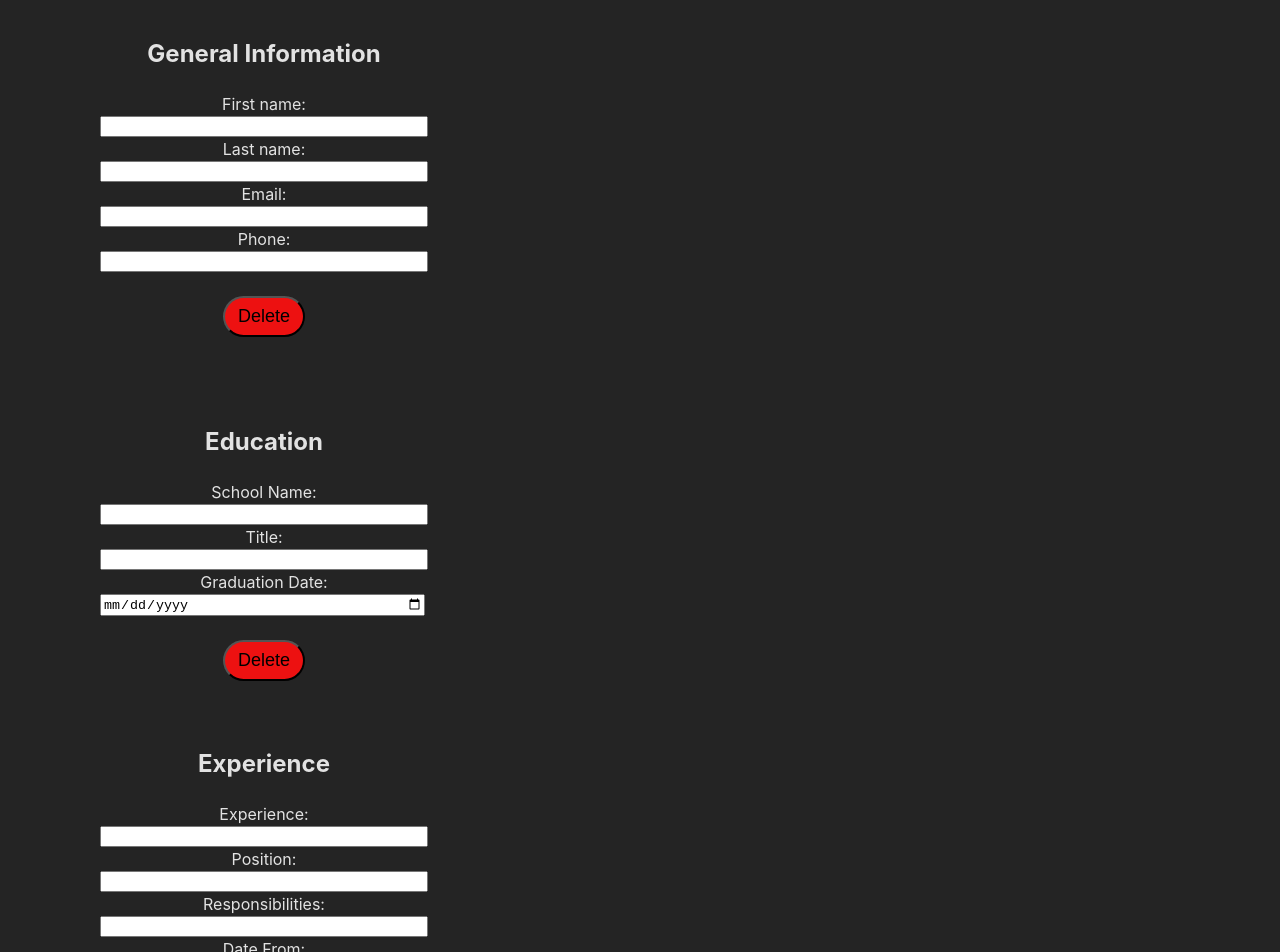
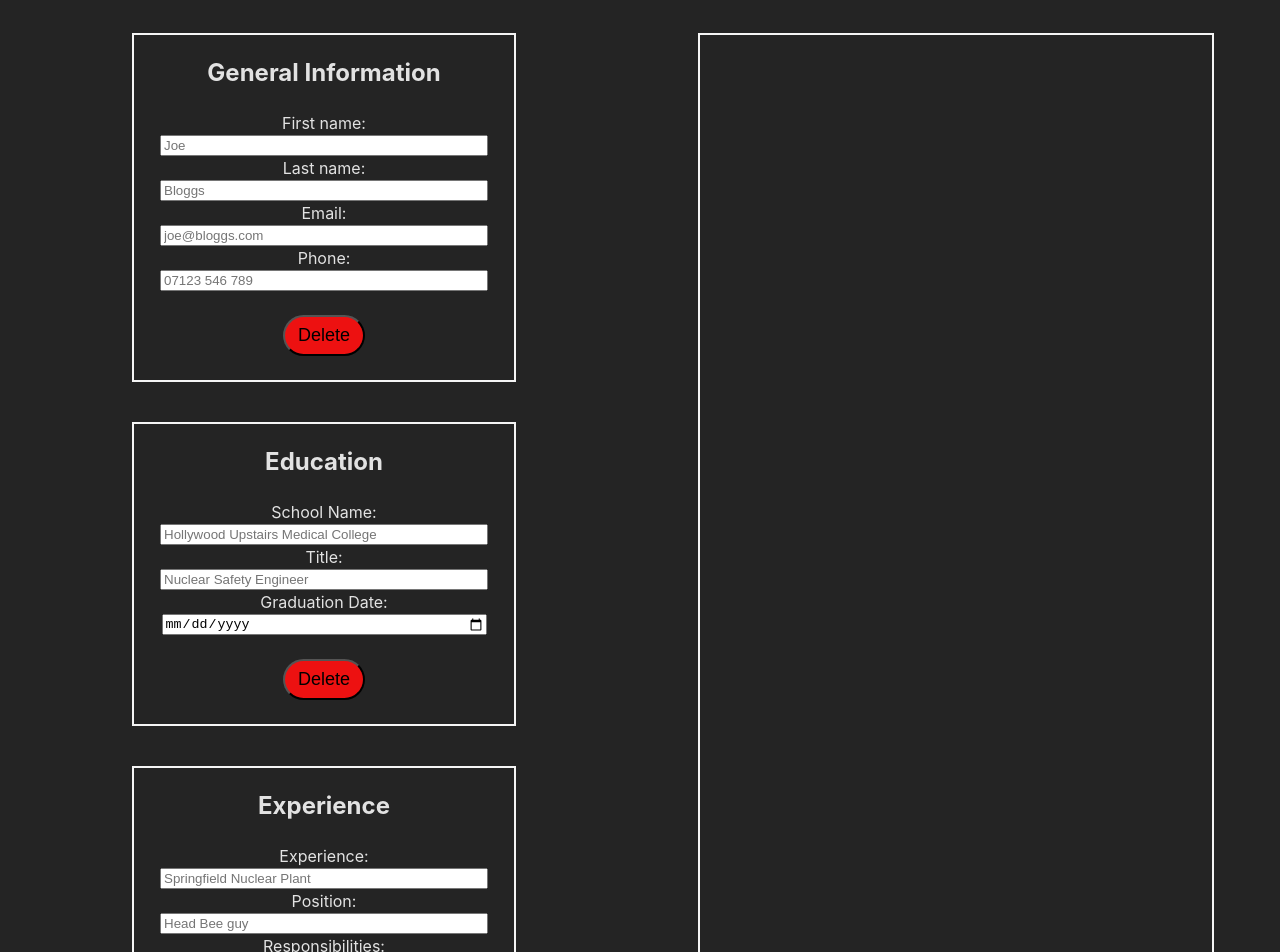
Before and after one commit to jonorl/cv-application, a React (Vite) app: page / in a window 1280 px wide. Shown: the part 140-1092 px from the top of the page. Built offline with nearby package versions, Linux system fonts and the light colour scheme.

Commit message:
Feat: Improved CSS for Education, Experience, General and Preview components.

```diff
--- a/src/components/Education.jsx
+++ b/src/components/Education.jsx
@@ -25,6 +25,7 @@ export default function Education({ educationInfo, setEducationInfo }) {
       <input
         type="text"
         value={educationInfo.school}
+        placeholder="Hollywood Upstairs Medical College"
         onChange={(event) => handleInputChange("school", event.target.value)}
       />
 
@@ -32,6 +33,7 @@ export default function Education({ educationInfo, setEducationInfo }) {
       <input
         type="text"
         value={educationInfo.title}
+        placeholder="Nuclear Safety Engineer"
         onChange={(event) => handleInputChange("title", event.target.value)}
       />
 
--- a/src/components/Experience.jsx
+++ b/src/components/Experience.jsx
@@ -27,6 +27,7 @@ export default function Experience({experienceInfo, setExperienceInfo}) {
       <input
         type="text"
         value={experienceInfo.company}
+        placeholder="Springfield Nuclear Plant"
         onChange={(event) => handleInputChange('company', event.target.value)}
       />
 
@@ -34,6 +35,7 @@ export default function Experience({experienceInfo, setExperienceInfo}) {
       <input
         type="text"
         value={experienceInfo.position}
+        placeholder="Head Bee guy"
         onChange={(event) => handleInputChange('position', event.target.value)}
       />
 
@@ -41,6 +43,7 @@ export default function Experience({experienceInfo, setExperienceInfo}) {
       <input
         type="text"
         value={experienceInfo.responsibilities}
+        placeholder="Guard the bee"
         onChange={(event) => handleInputChange('responsibilities', event.target.value)}
       />
 
--- a/src/components/General.jsx
+++ b/src/components/General.jsx
@@ -25,6 +25,7 @@ export default function General({ generalInfo, setGeneralInfo }) {
       <input
         type="text"
         value={generalInfo.fname}
+        placeholder="Joe"
         onChange={(event) => handleInputChange('fname', event.target.value)}
       />
 
@@ -32,6 +33,7 @@ export default function General({ generalInfo, setGeneralInfo }) {
       <input
         type="text"
         value={generalInfo.lname}
+        placeholder="Bloggs"
         onChange={(event) => handleInputChange('lname', event.target.value)}
       />
 
@@ -39,6 +41,7 @@ export default function General({ generalInfo, setGeneralInfo }) {
       <input
         type="email"
         value={generalInfo.email}
+        placeholder="joe@bloggs.com"
         onChange={(event) => handleInputChange('email', event.target.value)}
       />
 
@@ -46,6 +49,7 @@ export default function General({ generalInfo, setGeneralInfo }) {
       <input
         type="phone"
         value={generalInfo.phone}
+        placeholder="07123 546 789"
         onChange={(event) => handleInputChange('phone', event.target.value)}
       />
 
--- a/src/styles/index.css
+++ b/src/styles/index.css
@@ -11,27 +11,27 @@
   -moz-osx-font-smoothing: grayscale;
 }
 
-
 #root {
   text-align: center;
   justify-content: center;
   align-content: center;
   display: grid;
+  row-gap: 5vh;
   grid-auto-flow: column;
-  width: 80vw;
   grid-template-columns: 1fr 1fr;
-  grid-template-rows: 0.2fr 1fr 1fr 1fr;
+  grid-template-rows: 0.2fr auto auto auto;
 }
 
 body {
-display: flex;
-flex-direction: column;
-justify-content: center;
+  display: flex;
+  flex-direction: column;
+  justify-content: center;
 }
 
 h1 {
   font-size: 3.2em;
   line-height: 1.1;
+  justify-content: center;
   display: flex;
   justify-self: center;
   align-content: center;
@@ -40,15 +40,22 @@ h1 {
 }
 
 .general {
+  border: solid 2px whitesmoke;
+  padding-left: 2vw;
+  padding-right: 2vw;
   grid-column: 1;
   grid-row: 2;
   align-content: center;
   display: grid;
   max-width: 50vw;
   justify-self: center;
+  max-height: min-content;
 }
 
 .education {
+  border: solid 2px whitesmoke;
+  padding-left: 2vw;
+  padding-right: 2vw;
   grid-column: 1;
   grid-row: 3;
   align-content: center;
@@ -58,6 +65,9 @@ h1 {
 }
 
 .experience {
+  border: solid 2px whitesmoke;
+  padding-left: 2vw;
+  padding-right: 2vw;
   grid-column: 1;
   grid-row: 4;
   align-content: center;
@@ -67,13 +77,16 @@ h1 {
 }
 
 .preview {
+  border: solid 2px whitesmoke;
   grid-column: 2;
   grid-row: 2 / span 3;
   justify-self: center;
+  width: 40vw;
 }
 
 input {
   width: 25vw;
+  justify-self: center;
 }
 
 [class^="delete"] {
@@ -81,8 +94,9 @@ input {
   padding: 1vh 1vw;
   border-radius: 25px;
   display: flex;
-  background-color:rgb(237, 17, 17);
+  background-color: rgb(237, 17, 17);
   width: fit-content;
   justify-self: center;
   margin-top: 3vh;
+  margin-bottom: 3vh;
 }
```
